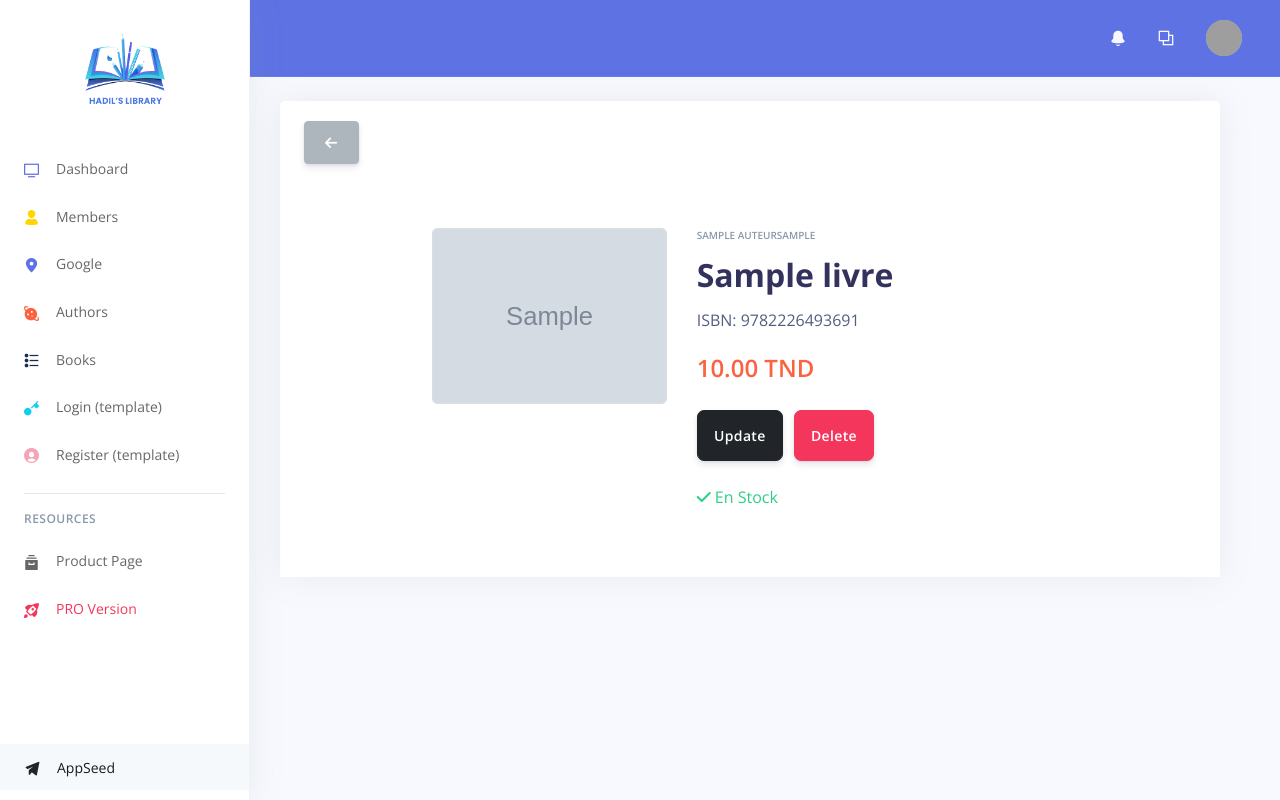
After one commit to hadilhamdi01/Gestion_Biblio, a Django app: page /book/1/ in a window 1280 px wide. The commit adds this page. Run offline with Django 5.2, Linux system fonts and the light colour scheme; tables that the repository leaves empty hold one stand-in row (values such as "Sample post"); grey boxes marked "Sample" are stand-in pictures; parts of the project's set-up code (start-up, migrations or seed data) failed here and were passed over; some libraries are stand-ins or nearby versions; grey boxes are pictures that could not be loaded.

Commit message:
auteur et livre

```diff
--- /dev/null
+++ b/Livres/static/assets/css/details.css
@@ -0,0 +1,23 @@
+.container {
+    max-width: 1200px;
+
+}
+
+h2 {
+    font-size: 2rem;
+    font-weight: bold;
+}
+
+.text-warning {
+    font-size: 1.5rem;
+}
+
+.img-fluid {
+    border: 1px solid #ddd;
+    border-radius: 5px;
+}
+
+button {
+    font-size: 1.2rem;
+    font-weight: bold;
+}
--- /dev/null
+++ b/Livres/templates/home/book_detail.html
@@ -0,0 +1,139 @@
+{% extends 'layouts/base.html' %}
+
+{% block title %} Dashboard {% endblock title %}
+
+<!-- Specific CSS goes HERE -->
+{% block stylesheets %}
+<link href="https://cdnjs.cloudflare.com/ajax/libs/font-awesome/6.0.0-beta3/css/all.min.css" rel="stylesheet">
+
+{% load static %}
+<link rel="stylesheet" href="{% static 'assets/css/details.css' %}">
+
+{% endblock stylesheets %}
+
+{% block content %}
+<div class="container-fluid mt-4">
+  <div class="row w-100">
+    <div class="col-12">
+      <div class="card">
+        <div class="card-header border-0">
+          <div class="row align-items-center">
+            <div class="col">
+            <a href="{% url 'list_books' %}" class="btn btn-light mb-3">
+                <i class="fas fa-arrow-left"></i>
+            </a>
+        </div>
+            <div class="container my-5"  style="margin-left: 8rem;">
+                <div class="row">
+                    <div class="col-md-4">
+                        <img src="{{ livre.image.url }}" alt="{{ livre.titre_livre }}" class="img-fluid">
+                    </div>
+                    <div class="col-md-8">
+                        <h6 class="text-uppercase text-muted">{{ livre.auteur.nom_auteur }}{{livre.auteur.prenom_auteur}}</h6>
+                        <h2>{{ livre.titre_livre }}</h2>
+                        <p><strong>ISBN:</strong> 978222649369{{livre.code_livre}}</p>
+                        <h3 class="text-warning">{{ livre.prix }} TND</h3>
+
+                        <div class="my-4">
+
+                        </div>
+
+                        <button class="btn btn-dark btn-lg" data-toggle="modal" data-target="#updateBookModal">
+                            Update
+                        </button>
+                        <a href="{% url 'book_delete' code_livre=livre.code_livre %}" class="btn btn-danger btn-lg"
+                        onclick="return confirm('Êtes-vous sûr de vouloir supprimer ce livre ?');">
+                         Delete
+                     </a>
+
+
+                        <div class="mt-4">
+                            {% if livre.disponibilite %}
+                                <span class="text-success"><i class="fas fa-check"></i> En Stock</span>
+                            {% else %}
+                                <span class="text-danger"><i class="fas fa-times"></i> En Rupture de Stock</span>
+                            {% endif %}
+                        </div>
+                    </div>
+                </div>
+            </div>
+
+        </div>
+      </div>
+    </div>
+  </div>
+</div>
+
+
+    </div>
+  </div>
+</div>
+
+
+<!-- Modal pour Update -->
+<div class="modal fade" id="updateBookModal" tabindex="-1" role="dialog" aria-labelledby="updateBookModalLabel" aria-hidden="true">
+    <div class="modal-dialog" role="document">
+      <div class="modal-content">
+        <div class="modal-header">
+          <h5 class="modal-title" id="updateBookModalLabel">Modifier le Livre</h5>
+          <button type="button" class="close" data-dismiss="modal" aria-label="Close">
+            <span aria-hidden="true">&times;</span>
+          </button>
+        </div>
+        <form method="POST" enctype="multipart/form-data" action="{% url 'book_update' code_livre=livre.code_livre %}">
+            {% csrf_token %}
+          <div class="modal-body">
+            <!-- Champ Titre -->
+            <div class="form-group">
+              <label for="titre_livre">Titre</label>
+              <input type="text" class="form-control" id="titre_livre" name="titre_livre" value="{{ livre.titre_livre }}" required>
+            </div>
+            <!-- Champ Auteur -->
+            <div class="form-group">
+              <label for="auteur">Auteur</label>
+              <select class="form-control" id="auteur" name="auteur" required>
+                {% for auteur in auteurs %}
+                  <option value="{{ auteur.code_auteur }}" {% if auteur == livre.auteur %}selected{% endif %}>
+                    {{ auteur.nom_auteur }} {{ auteur.prenom_auteur }}
+                  </option>
+                {% endfor %}
+              </select>
+            </div>
+            <!-- Champ Prix -->
+            <div class="form-group">
+              <label for="prix">Prix</label>
+              <input type="number" class="form-control" id="prix" name="prix" value="{{ livre.prix }}" step="0.01" required>
+            </div>
+            <!-- Champ Image -->
+            <div class="form-group">
+              <label for="image">Image</label>
+              <input type="file" class="form-control" id="image" name="image" accept="image/*">
+            </div>
+            <!-- Champ Disponibilité -->
+            <div class="form-group">
+              <label for="disponibilite">Disponibilité</label>
+              <select class="form-control" id="disponibilite" name="disponibilite">
+                <option value="True" {% if livre.disponibilite %}selected{% endif %}>Disponible</option>
+                <option value="False" {% if not livre.disponibilite %}selected{% endif %}>Indisponible</option>
+              </select>
+            </div>
+          </div>
+          <div class="modal-footer">
+            <button type="button" class="btn btn-secondary" data-dismiss="modal">Annuler</button>
+            <button type="submit" class="btn btn-primary">Enregistrer les modifications</button>
+          </div>
+        </form>
+      </div>
+    </div>
+  </div>
+
+
+
+{% endblock content %}
+
+<!-- Specific JS goes HERE -->
+{% block javascripts %}
+  <script src="/static/assets/vendor/chart.js/dist/Chart.min.js"></script>
+  <script src="/static/assets/vendor/chart.js/dist/Chart.extension.js"></script>
+  <script src="https://cdn.jsdelivr.net/npm/bootstrap@4.6.2/dist/js/bootstrap.bundle.min.js"></script>
+{% endblock javascripts %}
--- a/Livres/templates/home/list_books.html
+++ b/Livres/templates/home/list_books.html
@@ -121,13 +121,14 @@
       {% for livre in livres %}
         <div class="col-md-4 col-lg-3 mb-4">
           <div class="book-card">
+            <a href="{% url 'book_detail' livre.code_livre %}">
             <img src="{{ livre.image.url }}" alt="{{ livre.image}}" class="book-image">
             <div class="book-author">{{ livre.auteur.nom_auteur }} {{ livre.auteur.prenom_auteur }}</div>
-
             <div class="book-title">{{ livre.titre_livre }}</div>
             <div class="book-price">{{ livre.prix }} TND</div>
             <div class="book-stock">{% if livre.disponibilite %}✔ Disponible{% else %}❌ Indisponible{% endif %}</div>
             {% comment %} <button class="add-to-cart-btn">Ajouter au panier</button> {% endcomment %}
+        </a>
           </div>
         </div>
       {% endfor %}
--- a/Livres/templates/includes/scripts.html
+++ b/Livres/templates/includes/scripts.html
@@ -78,3 +78,5 @@
       });
     });
   </script>
+  <script src="https://cdn.jsdelivr.net/npm/jquery@3.5.1/dist/jquery.min.js"></script>
+  <script src="https://cdn.jsdelivr.net/npm/bootstrap@4.6.2/dist/js/bootstrap.bundle.min.js"></script>
--- a/Livres/urls.py
+++ b/Livres/urls.py
@@ -19,6 +19,10 @@ urlpatterns = [
     path('edit-member/', edit_member, name='edit_member'),
     path('home/list_books/', views.list_books, name='list_books'),
     path('authors/', views.authors_view, name='authors_view'),
+    path('book/<int:code_livre>/', views.book_detail, name='book_detail'),
+    path('book/update/<int:code_livre>/', views.book_update, name='book_update'),
+    path('book/delete/<int:code_livre>/', views.book_delete, name='book_delete'),
+
 
 
 
--- a/Livres/views.py
+++ b/Livres/views.py
@@ -17,22 +17,20 @@ def home(request):
 
 # Déconnexion de l'utilisateur
 def custom_logout(request):
-    logout(request)  # Déconnecte l'utilisateur
-    return redirect('login')  # Redirige vers la page de connexion après déconnexion
+    logout(request)
+    return redirect('login')
 
 # Vue personnalisée pour la connexion
 class CustomLoginView(LoginView):
-    template_name = 'accounts/login.html'  # Chemin vers votre template de connexion
-    authentication_form = CustomLoginForm  # Formulaire personnalisé pour la connexion
+    template_name = 'accounts/login.html'
+    authentication_form = CustomLoginForm
 
 
 def liste_adhérents(request):
     if request.method == "POST":
-        # Récupération des données du formulaire
         nom_adh = request.POST.get("nom_adh")
         nbr_emprunts_adh = request.POST.get("nbr_emprunts_adh")
 
-        # Création d'un nouvel adhérent
         if nom_adh and nbr_emprunts_adh:
             Adherent.objects.create(
                 nom_adh=nom_adh,
@@ -74,20 +72,16 @@ def edit_member(request):
     return JsonResponse({'error': 'Invalid request'}, status=400)
 
 
-# Liste des livres
+""" # Liste des livres
 def list_books(request):
       if request.method == "POST":
         titre_livre = request.POST.get('titre_livre')
-        code_auteur = request.POST.get('auteur')  # Récupère l'auteur sélectionné
+        code_auteur = request.POST.get('auteur')
         nbre_page = request.POST.get('nbre_page')
         prix = request.POST.get('prix')
         disponibilite= request.POST.get('disponibilite')
-        image = request.FILES.get('image')  # Récupère le fichier image
-
-        # Vérifiez si l'auteur existe dans la base de données
+        image = request.FILES.get('image')
         auteur = Auteur.objects.get(code_auteur=code_auteur)
-
-        # Créez un nouveau livre
         Livre.objects.create(
             titre_livre=titre_livre,
             auteur=auteur,
@@ -96,24 +90,96 @@ def list_books(request):
             image=image,
            # disponibilite=disponibilite,
         )
-        return redirect('list_books')  # Redirigez après la soumission du formulaire
+        return redirect('list_books')
 
-      auteurs = Auteur.objects.all()  # Récupère tous les auteurs pour l'affichage
+      auteurs = Auteur.objects.all()
       print(auteurs)
-      livres = Livre.objects.all()  # Optionnel : Récupérez les livres pour les afficher
+      livres = Livre.objects.all()
 
-      return render(request, 'home/list_books.html', {'livres': livres, 'auteurs': auteurs})
+      return render(request, 'home/list_books.html', {'livres': livres, 'auteurs': auteurs}) """
 
 
 
+
+def list_books(request):
+    if request.method == "POST":
+        titre_livre = request.POST.get('titre_livre')
+        code_auteur = request.POST.get('auteur')
+        nbre_page = request.POST.get('nbre_page')
+        prix = request.POST.get('prix')
+        disponibilite = request.POST.get('disponibilite')
+        image = request.FILES.get('image')
+        auteur = Auteur.objects.get(code_auteur=code_auteur)
+        Livre.objects.create(
+            titre_livre=titre_livre,
+            auteur=auteur,
+            nbre_page=nbre_page,
+            prix=prix,
+            image=image,
+        )
+        return redirect('list_books')
+
+    # Capture de la recherche
+    query = request.GET.get('search')  # "q" correspond au nom de l'input de recherche
+    if query:
+        livres = Livre.objects.filter(titre_livre__icontains=query)  # Recherche insensible à la casse
+    else:
+        livres = Livre.objects.all()
+
+    auteurs = Auteur.objects.all()
+    return render(request, 'home/list_books.html', {'livres': livres, 'auteurs': auteurs, 'query': query})
+
+
+
+
+
+
+#afficher les auteurs
 def authors_view(request):
     if request.method == "POST":
         nom_auteur = request.POST.get('nom_auteur')
         prenom_auteur = request.POST.get('prenom_auteur')
 
-        # Création de l'auteur
         Auteur.objects.create(nom_auteur=nom_auteur, prenom_auteur=prenom_auteur)
-        return redirect('authors_view')  # Redirigez vers la même page après l'ajout
+        return redirect('authors_view')
 
-    auteurs = Auteur.objects.all()  # Récupérez les auteurs pour les afficher
+    auteurs = Auteur.objects.all()
     return render(request, 'home/authors.html', {'auteurs': auteurs})
+
+#detail livre
+def book_detail(request, code_livre):
+    livre = get_object_or_404(Livre, code_livre=code_livre)
+    auteurs = Auteur.objects.all()
+    return render(request, 'home/book_detail.html', {'livre': livre,  'auteurs': auteurs})
+
+#update livre
+def book_update(request, code_livre):
+    livre = get_object_or_404(Livre, code_livre=code_livre)
+    if request.method == 'POST':
+        titre = request.POST.get('titre_livre')
+        auteur_id = request.POST.get('auteur')
+        prix = request.POST.get('prix')
+        disponibilite = request.POST.get('disponibilite') == "True"
+        livre.titre_livre = titre
+        livre.auteur_id = auteur_id
+        livre.prix = prix
+        livre.disponibilite = disponibilite
+
+        if 'image' in request.FILES:
+            livre.image = request.FILES['image']
+
+        livre.save()
+        messages.success(request, 'Livre mis à jour avec succès !')
+        return redirect('book_detail', code_livre=code_livre)
+    return render(request, 'book_update.html', {'livre': livre})
+
+
+#suppression livre
+def book_delete(request, code_livre):
+    livre = get_object_or_404(Livre, code_livre=code_livre)
+
+    livre.delete()
+
+    messages.success(request, "Le livre a été supprimé avec succès.")
+
+    return redirect('list_books')
```
Also changed, not shown: media/livres/Les_yeux_de_mona.png (added), media/livres/jacaranda_x4hInEU.png (added).
